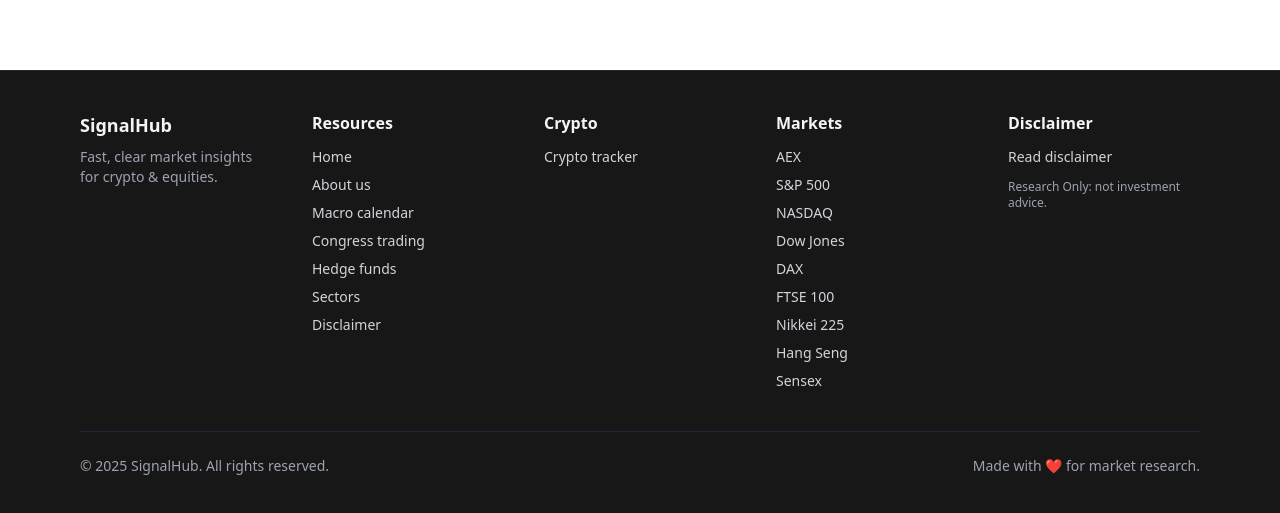
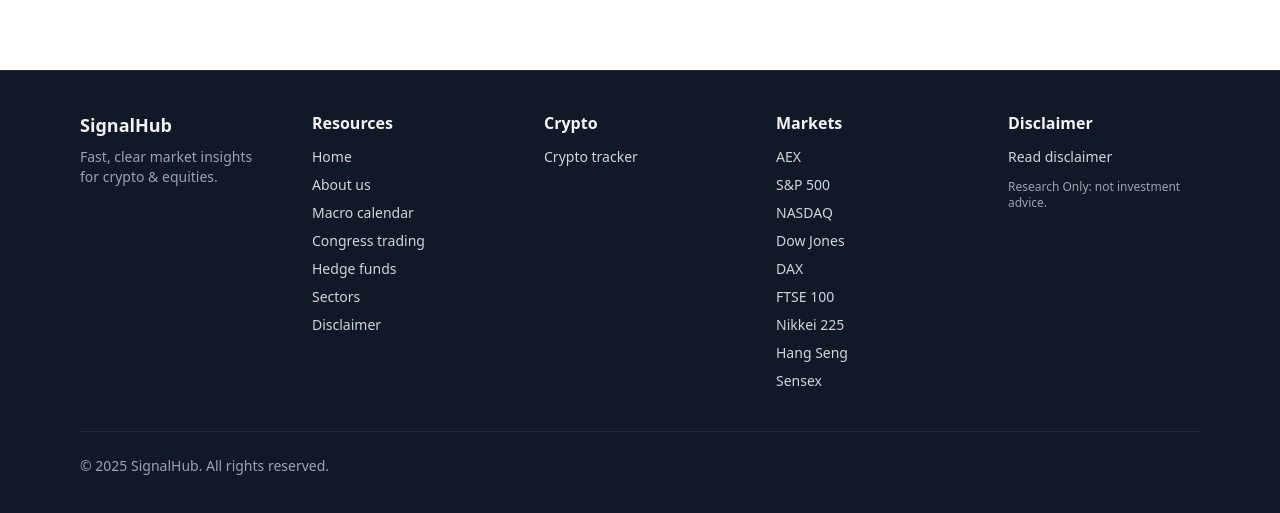
Before and after one commit to rrhjager/crypto-tracker, a Next.js app: page / in a window 1280 px wide. Shown: the part 1391-1904 px from the top of the page. Built offline with nearby package versions, Linux system fonts and the light colour scheme; no server answers.

Commit message:
Update Footer.tsx

```diff
--- a/src/components/Footer.tsx
+++ b/src/components/Footer.tsx
@@ -7,7 +7,7 @@ export default function Footer() {
   const a = 'text-gray-300 hover:underline'
 
   return (
-    <footer className="mt-16 border-t border-gray-800 bg-neutral-900">
+    <footer className="mt-16 border-t border-gray-800 bg-gray-900">
       <div className="max-w-6xl mx-auto px-4 py-10">
         {/* top */}
         <div className="grid gap-10 sm:grid-cols-2 lg:grid-cols-5">
@@ -70,13 +70,11 @@ export default function Footer() {
         </div>
 
         {/* bottom */}
-        <div className="mt-10 pt-6 border-t border-gray-800 flex flex-col sm:flex-row items-start sm:items-center justify-between gap-3">
+        <div className="mt-10 pt-6 border-t border-gray-800 flex items-center justify-between">
           <div className="text-sm text-gray-400">
             © {year} SignalHub. All rights reserved.
           </div>
-          <div className="text-sm text-gray-400">
-            Made with ❤️ for market research.
-          </div>
+          {/* right text intentionally removed */}
         </div>
       </div>
     </footer>
```
